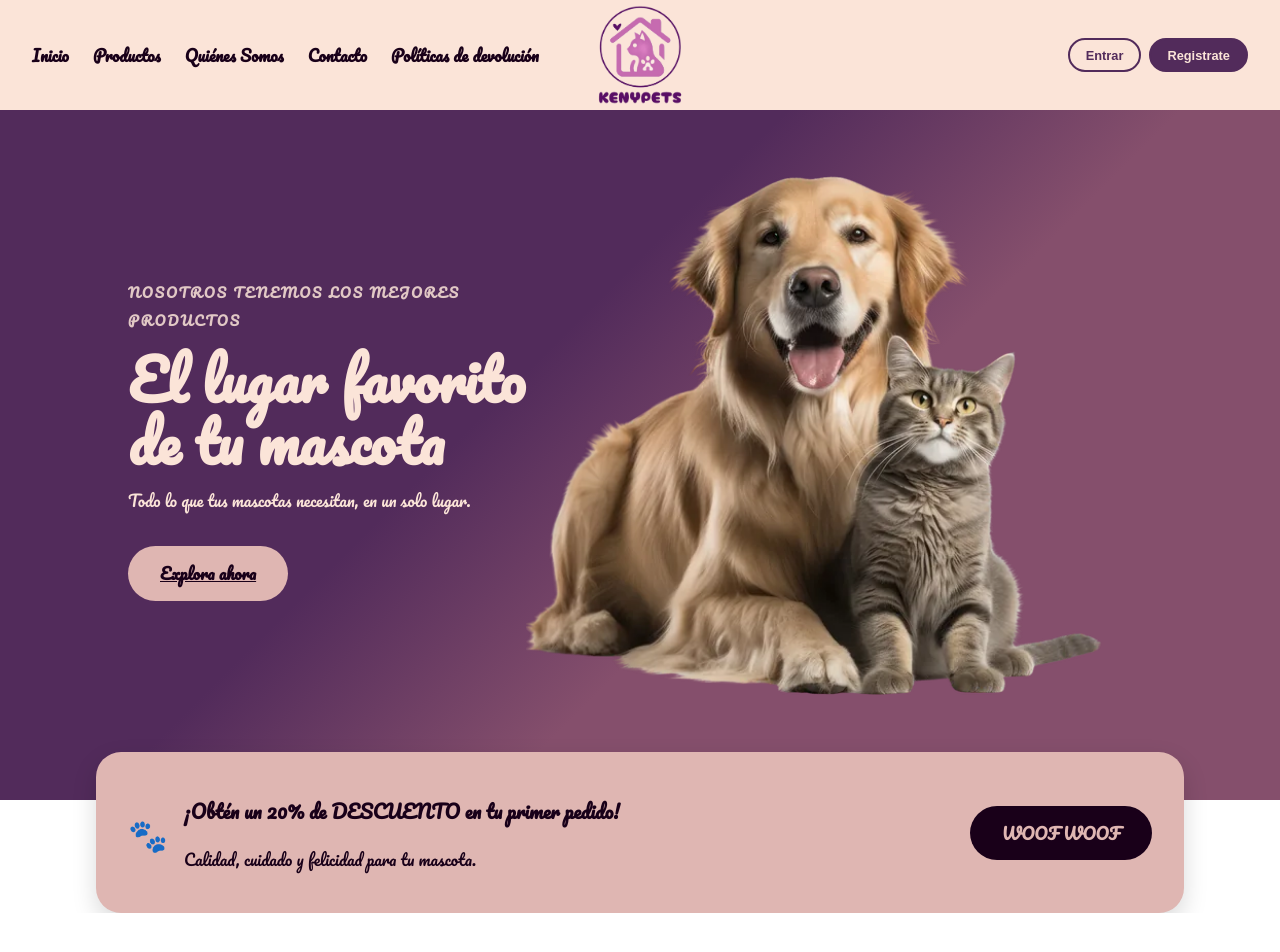
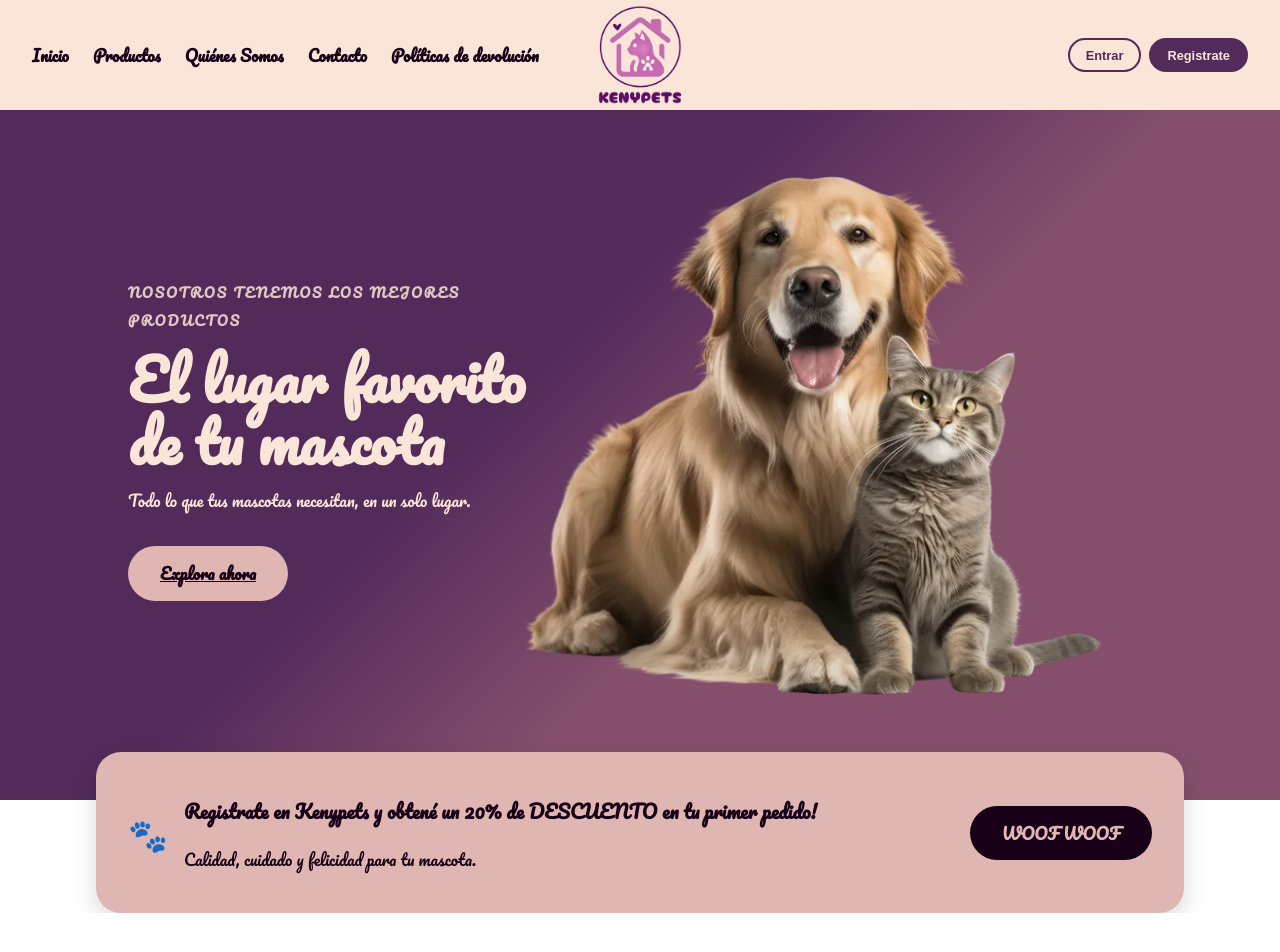
Before and after one commit to dave364/Kenypets, a React (Vite) app: page / in a window 1280 px wide. Shown: the top 952 px of the page. Built offline with nearby package versions, Linux system fonts and the light colour scheme; no server answers.

Commit message:
Ajustar el texto del promo al registro

```diff
--- a/src/components/Hero/Hero.jsx
+++ b/src/components/Hero/Hero.jsx
@@ -29,7 +29,7 @@ Explora ahora</a>
       <div className="promo__text">
         <span className="paw">🐾</span>
         <div>
-          <h3>¡Obtén un 20% de DESCUENTO en tu primer pedido!</h3>
+          <h3>Registrate en Kenypets y obtené un 20% de DESCUENTO en tu primer pedido!</h3>
           <p>Calidad, cuidado y felicidad para tu mascota.</p>
         </div>
       </div>
```
